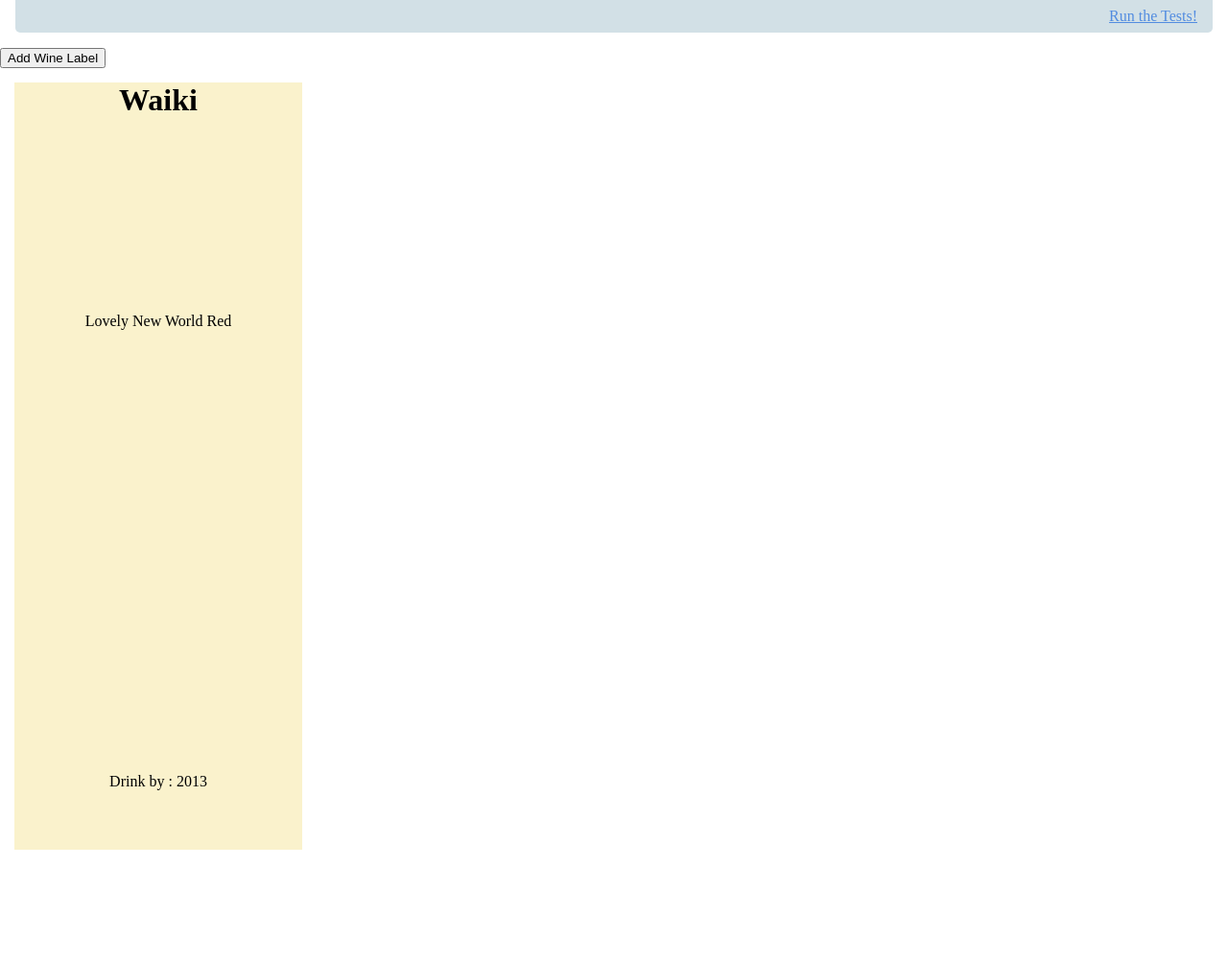
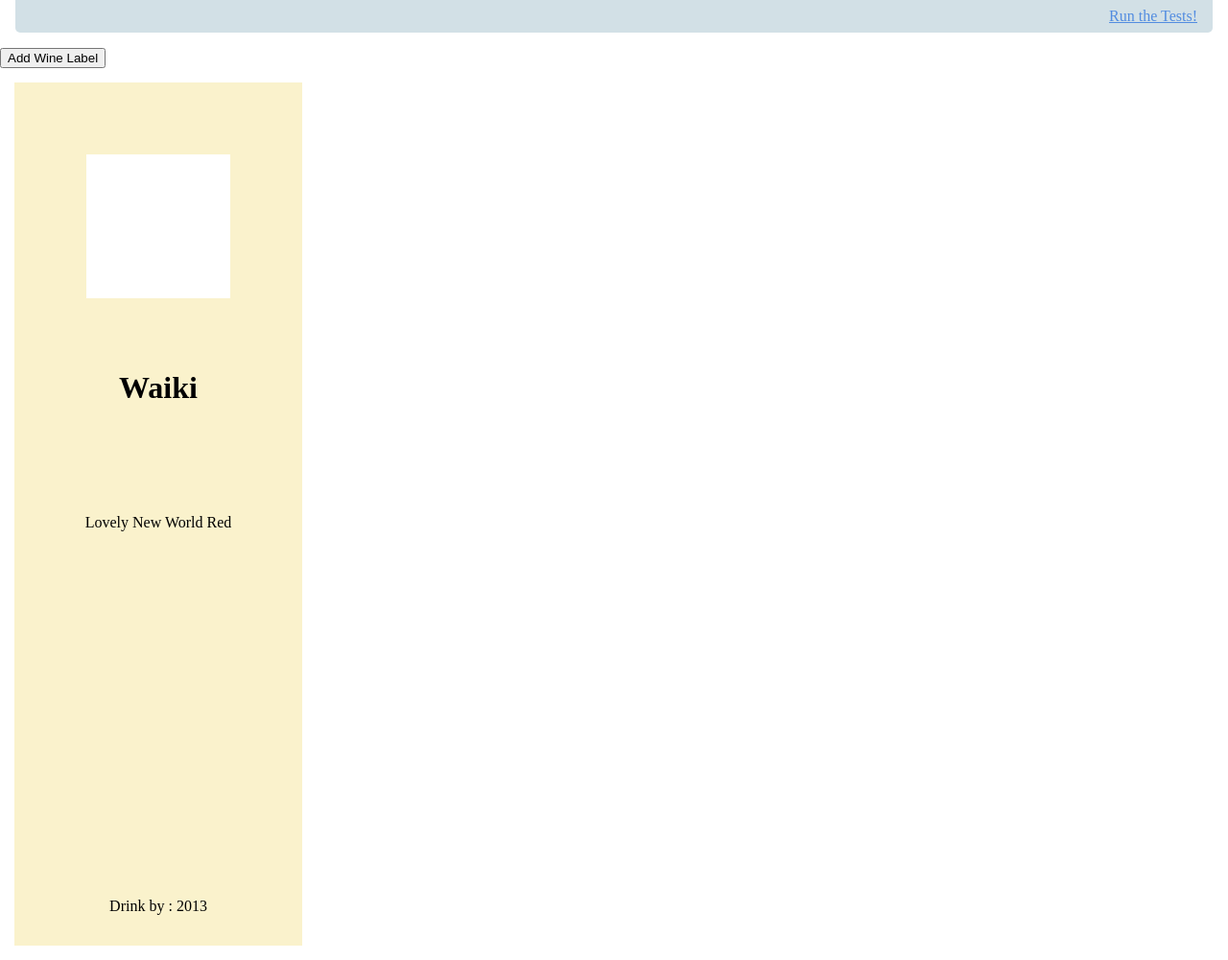
Before and after one commit to Shikaga/WineLabeler, a plain HTML site: page index.html in a window 1280 px wide. Shown: the whole page at 96% size. Before the commit the page ends 901 px from the top, so only its background shows below. Drawn offline with Linux system fonts and the light colour scheme.

Commit message:
Improved the CSS dramatically

```diff
--- a/css/main.css
+++ b/css/main.css
@@ -25,21 +25,28 @@ a.testbar:link,a.testbar:visited,a.testbar:hover,a.testbar:active
 	text-align: center;
 	background-color: #faf2cc;
 	width: 300px;
-	min-height: 600px;
+	min-height: 900px;
 	float: left;
 	margin: 15px;
 }
 
+.wineLabel .bottleneckOuter {
+	background-color:white;
+	height: 150px;
+	width: 150px;
+	margin: 75px;
+}
+
 .wineLabel .header {
-	height: 30%;
+	height: 150px;
 	font-size: 2em;
 	font-weight: bold;
 }
 
 .wineLabel .description {
-	height: 60%;
+	height: 400px;
 }
 
 .wineLabel .footer {
-	height: 10%;
+	height: 50px;
 }
--- a/index.html
+++ b/index.html
@@ -14,6 +14,8 @@
 
 		<script id="entry-template" type="text/x-handlebars-template">
 			<div class="wineLabel">
+				<div class="bottleneckOuter">
+				</div>
 				<div class="header">
 					<span data-bind="click: editName, visible: !nameEditable()">{{name}}</span>
 					<input data-bind="value: name, visible: nameEditable, hasFocus: nameEditable" />
```
